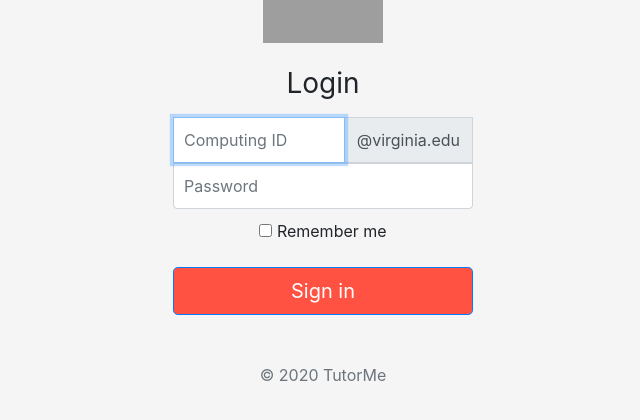
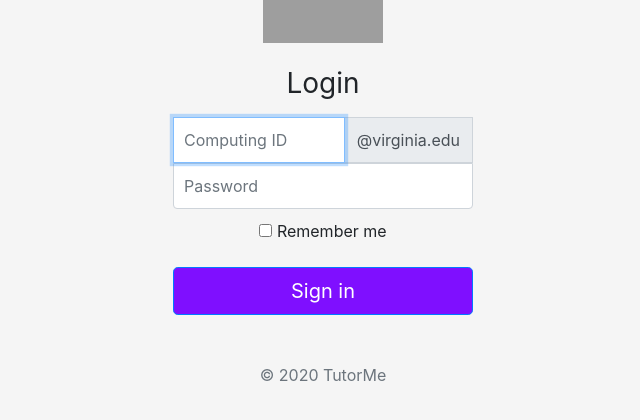
Before and after one commit to james-yun/tutorMe, a PHP site: page /login.php in a window 1280 px wide. Shown: the part 237-657 px from the top of the page, without its empty margins (317-957 px from the left). Run offline with PHP 8.4, Linux system fonts and the light colour scheme; data that the repository does not hold is empty; grey boxes are pictures that could not be loaded.

Commit message:
inline changes

```diff
--- a/login.php
+++ b/login.php
@@ -63,7 +63,7 @@
           <input type="checkbox" value="remember-me"> Remember me
         </label>
       </div>
-      <button class="btn btn-lg btn-primary btn-block" style="background-color: #FF5242;" type="submit">Sign in</button>
+      <button class="btn btn-lg btn-primary btn-block" style="background-color: #7F0FFF;" style="border: none;"type="submit">Sign in</button>
       <p class="mt-5 mb-3 text-muted">&copy; 2020 TutorMe</p>
     </form>
   </body>
--- a/signup.php
+++ b/signup.php
@@ -46,6 +46,7 @@
 
 <body class="text-center">
 <form class="form-signin needs-validation" method="post" action="signup.php" novalidate>
+    <!-- logo here -->
     <img class="mb-4" src="https://conejovalleytutor.com/wp-content/uploads/2015/06/sq-011-300x300.png" alt="TutorMe" width="120" height="120">
     <h1 class="h3 mb-3 font-weight-normal">Sign up</h1>
     <div class="form-row">
```
